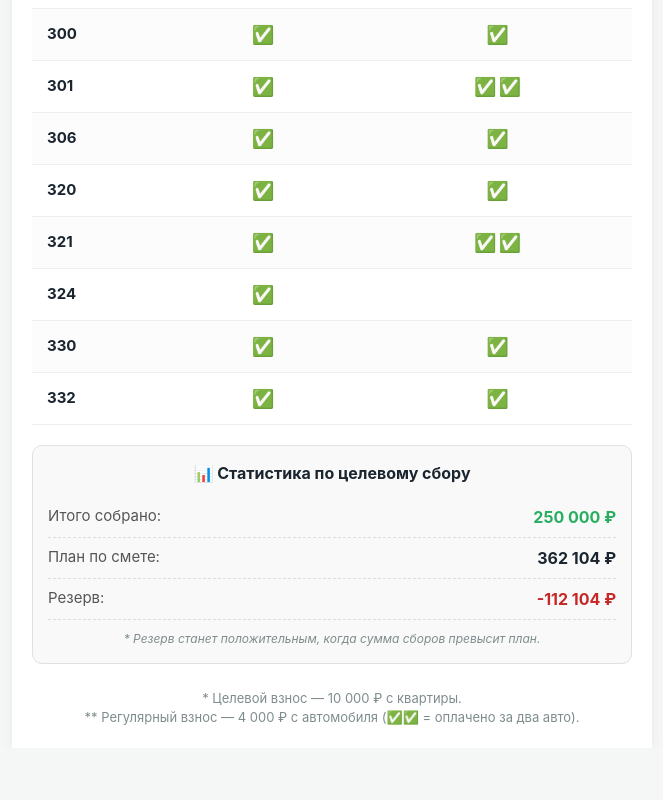
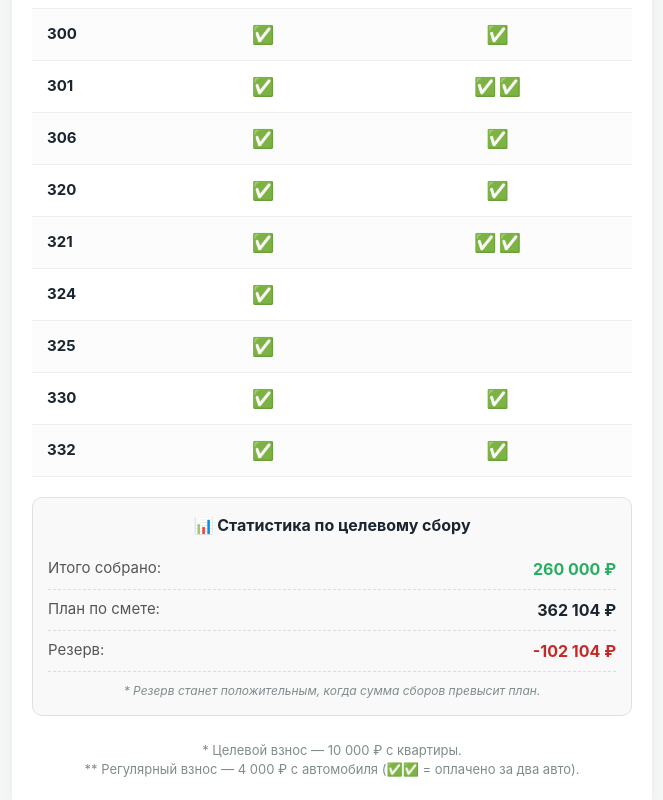
Before and after one commit to dwy5r5hf9t-design/len77-site, a plain HTML site: page status.html in a window 1280 px wide. Shown: the part 1083-1883 px from the top of the page, without its empty margins (308-971 px from the left). Before the commit the page ends 1831 px from the top, so only its background shows below. Drawn offline with Linux system fonts and the light colour scheme.

Commit message:
Update status.html

```diff
--- a/status.html
+++ b/status.html
@@ -74,7 +74,7 @@
     <a href="index.html" class="back-link">← На главную</a>
 
     <h1>Статус платежей по шлагбауму</h1>
-    <div class="subtitle">по состоянию на 20.11.2026, 07:00 МСК</div>
+    <div class="subtitle">по состоянию на 20.11.2026, 14:00 МСК</div>
 
     <table>
         <thead>
@@ -201,6 +201,11 @@
                 <td class="mark"></td>
             </tr>
             <tr>
+                <td>325</td>
+                <td class="mark">✅</td>
+                <td class="mark"></td>
+            </tr>
+            <tr>
                 <td>330</td>
                 <td class="mark">✅</td>
                 <td class="mark">✅</td>
@@ -218,7 +223,7 @@
         <div class="summary-title">📊 Статистика по целевому сбору</div>
         <div class="summary-row">
             <span>Итого собрано:</span>
-            <b class="collected">250 000 ₽</b>
+            <b class="collected">260 000 ₽</b>
         </div>
         <div class="summary-row">
             <span>План по смете:</span>
@@ -226,7 +231,7 @@
         </div>
         <div class="summary-row">
             <span>Резерв:</span>
-            <b class="reserve-neg">-112 104 ₽</b>
+            <b class="reserve-neg">-102 104 ₽</b>
         </div>
         <div class="reserve-note">* Резерв станет положительным, когда сумма сборов превысит план.</div>
     </div>
```
